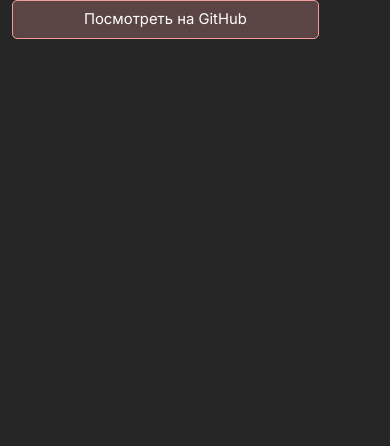
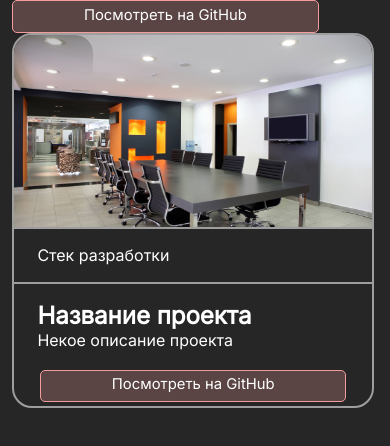
Before and after one commit to POloznikovKonstantin/IldarFarkhutdinov.github.io, a React (Create React App) app in the folder lend/: page / in a window 390 px wide. Shown: the top 446 px of the page. Built offline with nearby package versions, Linux system fonts and the light colour scheme.

Commit message:
Edd card + addaptive

```diff
--- a/lend/src/App.tsx
+++ b/lend/src/App.tsx
@@ -1,6 +1,11 @@
 import React, {FC, useEffect} from 'react';
 import {useTranslation} from 'react-i18next';
 import {MainLink} from "./components/UI/Links/MainLinks/MainLink";
+import { Card } from './components/UI/Card/Card';
+import { HeaderSection } from './components/UI/MainSections/HeaderSetion/HeaderSection';
+import { DropDownLinks } from './components/UI/Links/DropDownLinks/DropDownLinks';
+import { CardBg } from './assets';
+
 
 export const App:FC = () => {
   const {i18n} = useTranslation();
@@ -14,6 +19,8 @@
       <MainLink href={'/#'}>
           Components.UI.Buttons.MainButtons.OpenGitHub
       </MainLink>
+      <DropDownLinks/>
+      <Card NameHeader={'Components.UI.CardProject.Projects.NameHeader'} Description={'Components.UI.CardProject.Projects.Description'} ImgLink={CardBg} Link={'/#'} Stack={'Components.UI.CardProject.Projects.Stack'}></Card>
     </main>
   )
 }
--- /dev/null
+++ b/lend/src/assets/index.d.ts
@@ -0,0 +1 @@
+declare module "*.jpg";
--- /dev/null
+++ b/lend/src/assets/index.ts
@@ -0,0 +1,5 @@
+import CardBg from './img/card-bg.jpg';
+
+export {
+    CardBg
+}
--- /dev/null
+++ b/lend/src/components/UI/Card/Card.css
@@ -0,0 +1,111 @@
+.card-bg{
+    position: relative;
+    width: calc(390/1920 * 100vw);
+    border-radius: 20px;
+    border: 2px solid #9E9E9E;
+    background: #262626;
+}
+
+.card-image{
+    z-index: -1;
+    width: calc(386/1920 * 100vw);
+    height: calc(207/1920 * 100vw);
+    border-radius: 18px 18px 0px 0px;
+}
+
+.card-image-gradient {
+    position: absolute;
+    width: calc(386/1920 * 100vw);
+    height: calc(207/1920 * 100vw);
+    border-radius: 18px 18px 0px 0px;
+    background: linear-gradient(180deg, rgba(0, 0, 0, 0.25) 0%, rgba(36, 36, 36, 0.21) 31.25%, rgba(217, 217, 217, 0.00) 100%);
+}
+
+
+.card-stack {
+    padding-left: calc(25/1920 * 100vw);
+    padding-right: calc(25/1920 * 100vw);
+    padding-top: calc(18/1920 * 100vw);
+    padding-bottom: calc(18/1920 * 100vw);
+    border-top: 2px solid #9E9E9E;
+    border-bottom: 2px solid #9E9E9E;
+    background: #262626;
+}
+
+.card-stack-text {
+    word-break: break-all;
+}
+
+.card-description {
+    padding-left: calc(25/1920 * 100vw);
+    padding-right: calc(25/1920 * 100vw);
+    padding-top: calc(18/1920 * 100vw);
+    padding-bottom: calc(18/1920 * 100vw);
+}
+
+.card-header-text {
+    word-break: break-all;
+}
+
+.card-description-text {
+    word-break: break-all;
+}
+.card-footer {
+    display: flex;
+    justify-content: center;
+    margin: inline;
+    margin-top: calc(16/1920 * 100vw);
+    margin-bottom: calc(16/1920 * 100vw);
+}
+
+@media (max-width: 820px){
+    .card-bg{
+        width: calc(390/640 * 100vw);
+    }
+    .card-image{
+        width: calc(386/640 * 100vw);
+        height: calc(207/640 * 100vw);
+    }
+
+    .card-description{
+        padding-left: calc(25/640 * 100vw);
+        padding-right: calc(25/640 * 100vw);
+        padding-top: calc(18/640 * 100vw);
+        padding-bottom: calc(18/640 * 100vw);
+    }
+    .card-stack{
+        padding-left: calc(25/640 * 100vw);
+        padding-right: calc(25/640 * 100vw);
+        padding-top: calc(18/640 * 100vw);
+        padding-bottom: calc(18/640 * 100vw);    }
+    .card-button{
+        width: calc(335/640 * 100vw);
+        height: calc(37/640 * 100vw);
+    }
+}
+
+@media (max-width: 420px){
+    .card-bg{
+        width: calc(390/420 * 100vw);
+    }
+    .card-image{
+        width: calc(386/420 * 100vw);
+        height: calc(207/420 * 100vw);
+    }
+    .card-description{
+        padding-left: calc(25/420 * 100vw);
+        padding-right: calc(25/420 * 100vw);
+        padding-top: calc(18/420 * 100vw);
+        padding-bottom: calc(18/420 * 100vw);
+    }
+    .card-stack{
+        padding-left: calc(25/420 * 100vw);
+        padding-right: calc(25/420 * 100vw);
+        padding-top: calc(18/420 * 100vw);
+        padding-bottom: calc(18/420 * 100vw);
+    }
+    .card-button{
+        width: calc(335/420 * 100vw);
+        height: calc(37/420 * 100vw);
+    }
+}
--- /dev/null
+++ b/lend/src/components/UI/Card/Card.tsx
@@ -0,0 +1,35 @@
+import React, {FC} from "react";
+import { MainLink } from './../Links/MainLinks/MainLink';
+import './Card.css';
+import { useTranslation } from 'react-i18next';
+
+interface ICard {
+    NameHeader:string;
+    Description:string;
+    ImgLink:string;
+    Link:string;
+    Stack:string;
+}
+
+export const Card:FC<ICard> = ({NameHeader, Description, ImgLink, Link, Stack}) => {
+    const {t} = useTranslation();
+
+    return(
+        <div className="card-bg">
+            <div className="card-image-gradient"></div>
+            <img className="card-image" src={ImgLink}/>
+            <div className="card-stack">
+                <p className="paragraph-text card-stack-text">{t(Stack)}</p>
+            </div>
+            <div className="card-description">
+                <h3 className="subtitle-text card-header-text">{t(NameHeader)}</h3>
+                <p className="paragraph-text card-description-text">{t(Description)}</p>
+            </div>
+            <div className="card-footer">
+                    <MainLink href={Link}>
+                        Components.UI.Buttons.MainButtons.OpenGitHub
+                    </MainLink>
+            </div>
+        </div>
+    )
+}
--- a/lend/src/components/UI/Links/MainLinks/MainLink.css
+++ b/lend/src/components/UI/Links/MainLinks/MainLink.css
@@ -1,16 +1,20 @@
 .main-link{
+    display: block;
     width: calc(330 / 1920 * 100vw);
-    padding-top: calc(10 / 1920 * 100vw);
-    padding-bottom: calc(10 / 1920 * 100vw);
+    height: calc(35 / 1920 * 100vw);
+    padding-top: calc(5 / 1920 * 100vw);
+    padding-bottom: calc(3 / 1920 * 100vw);
 
     border: 1px solid var(--main-pink);
     background-color: var(--main-pink-transponent);
     border-radius: 5px;
 
-    text-align: center;
+    text-align:center;
     color: var(--main-pink);
+    font-size: calc(16 / 1920 * 100vw);
 
     transition-duration: 300ms;
+
 }
 .main-link:hover{
     border: 1px solid var(--main-gray);
@@ -31,8 +35,9 @@
 @media (max-width: 820px){
     .main-link{
         width: calc(330 / 640 * 100vw);
-        padding-top: calc(10 / 640 * 100vw);
-        padding-bottom: calc(10 / 640 * 100vw);
+        height: calc(35 / 640 * 100vw);
+        padding-top: calc(5 / 640 * 100vw);
+        padding-bottom: calc(3 / 640 * 100vw);
         font-size: calc(16 / 640 * 100vw);
     }
 }
@@ -40,8 +45,9 @@
 @media (max-width: 420px) {
     .main-link{
         width: calc(330 / 420 * 100vw);
-        padding-top: calc(10 / 420 * 100vw);
-        padding-bottom: calc(10 / 420 * 100vw);
+        height: calc(35 / 420 * 100vw);
+        padding-top: calc(5 / 420 * 100vw);
+        padding-bottom: calc(3 / 420 * 100vw);
         font-size: calc(16 / 420 * 100vw);
     }
 }
--- a/lend/src/locales/en.json
+++ b/lend/src/locales/en.json
@@ -16,6 +16,13 @@
                     }
                 }
             },
+            "CardProject":{
+                    "Projects":{
+                        "NameHeader": "Project name",
+                        "Description": "Description project",
+                        "Stack": "Stack dev"
+                    }
+            },
             "MainSection":{
                 "HeaderSection":{
                     "ProfessionalProfile": "Professional Profile",
--- a/lend/src/locales/ru.json
+++ b/lend/src/locales/ru.json
@@ -16,6 +16,14 @@
                     }
                 }
             },
+            "CardProject":{
+                "Projects":{
+                    "NameHeader": "Название проекта",
+                    "Description": "Некое описание проекта",
+                    "Stack":"Стек разработки"
+                }
+
+            },
             "MainSection":{
                 "HeaderSection":{
                     "ProfessionalProfile": "Профессиональный профиль",
```
Also changed, not shown: lend/src/assets/img/card-bg.jpg (added).
